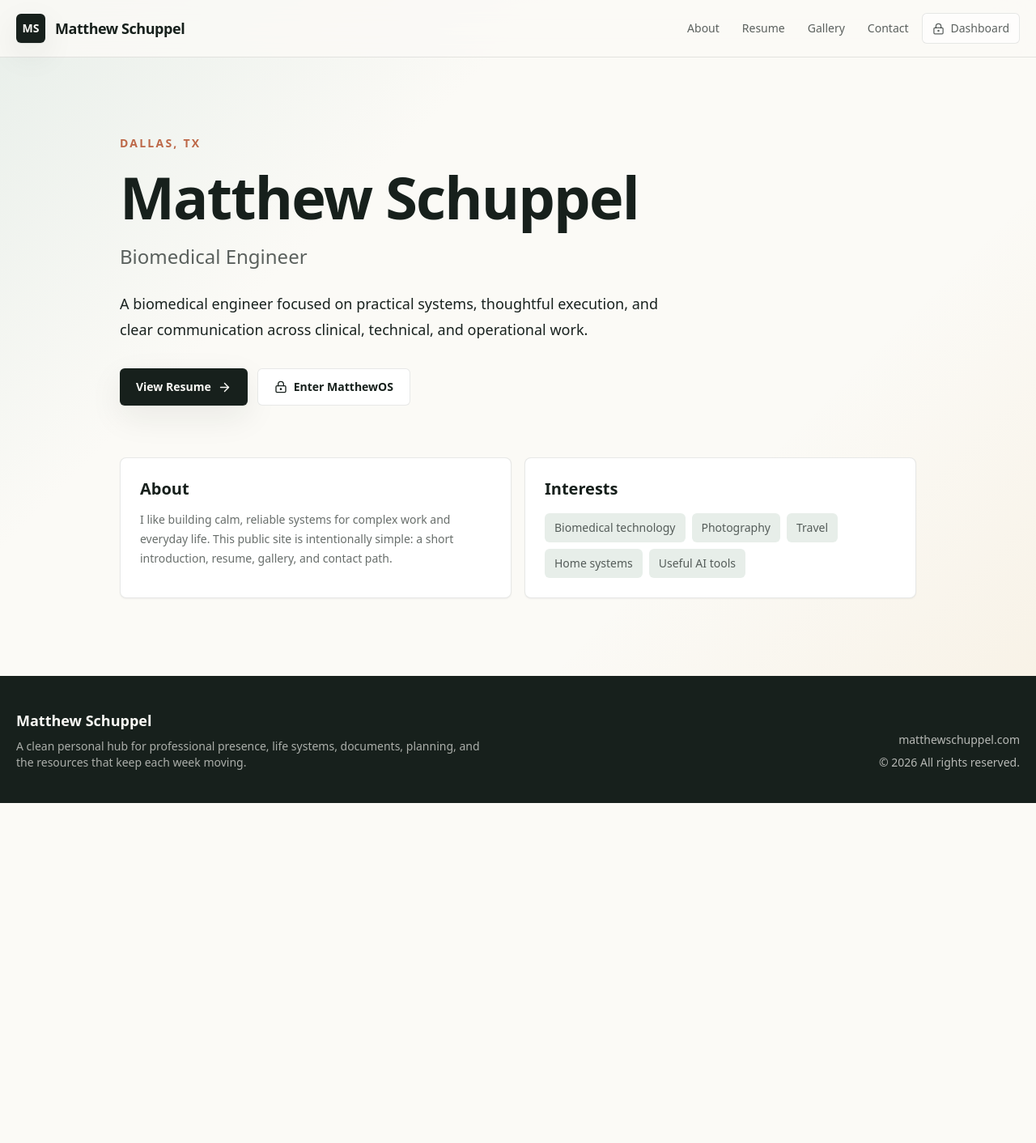
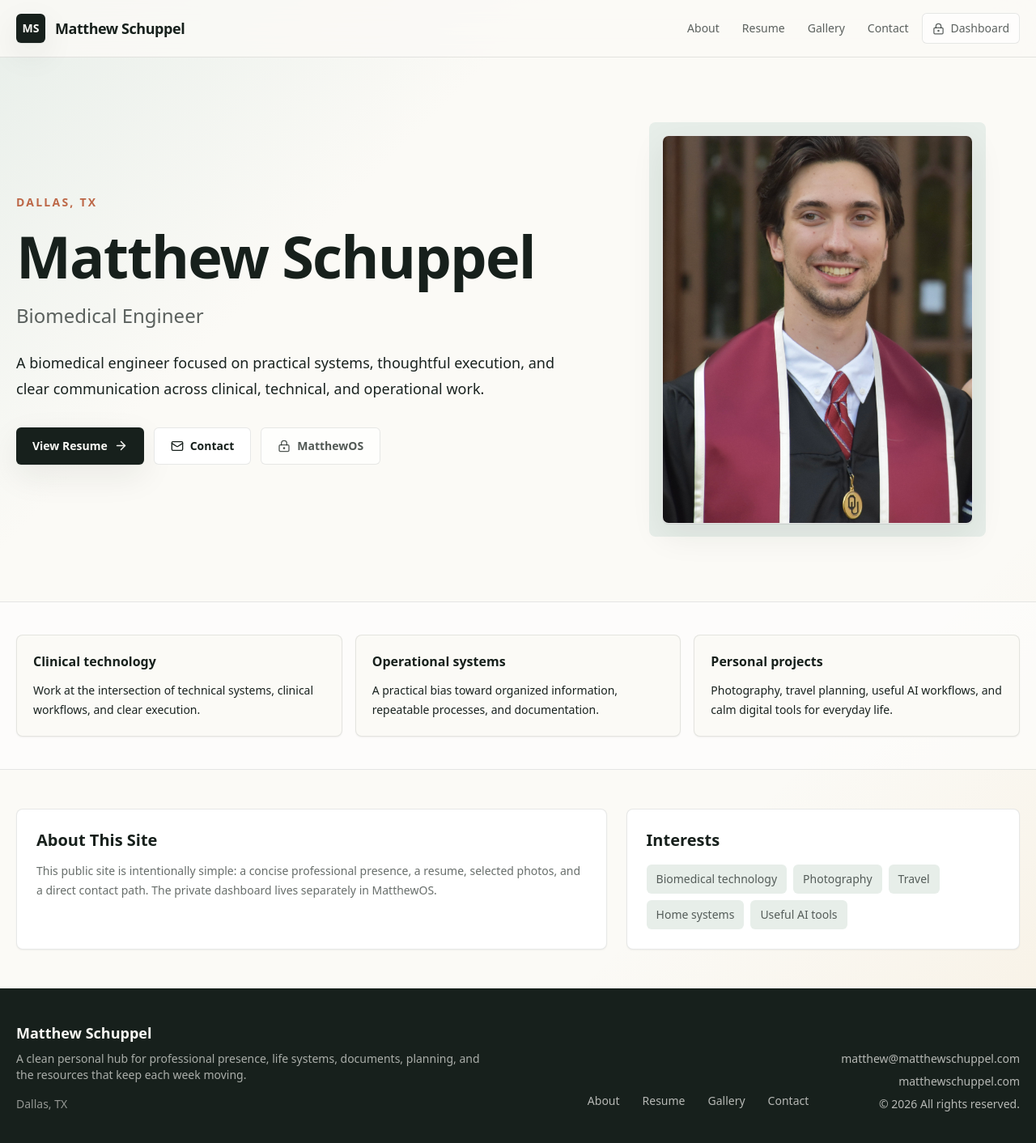
Before and after one commit to matthewschuppel/personal-website, a Next.js app: page / in a window 1280 px wide. Shown: the whole page at 81% size. Before the commit the page ends 992 px from the top, so only its background shows below. Built offline with nearby package versions, Linux system fonts and the light colour scheme; no server answers.

Commit message:
Polish public website presentation

```diff
--- a/app/contact/page.tsx
+++ b/app/contact/page.tsx
@@ -1,5 +1,5 @@
 import type { Metadata } from "next";
-import { ArrowUpRight, Mail, MapPin, Phone } from "lucide-react";
+import { ArrowUpRight, Mail, MapPin, MessageSquare, Phone } from "lucide-react";
 import { PageShell } from "@/components/PageShell";
 import { siteConfig } from "@/data/site";
 
@@ -13,6 +13,10 @@ export default function ContactPage() {
       <div className="grid gap-8 lg:grid-cols-[1fr_1fr]">
         <section className="surface rounded-lg p-6">
           <h2 className="text-xl font-semibold text-ink">Reach out</h2>
+          <p className="mt-3 text-sm leading-6 text-ink/62">
+            Email is the most reliable way to start a conversation. The form below opens your email
+            app with a draft instead of sending anything through a backend service.
+          </p>
           <div className="mt-6 space-y-4 text-ink/70">
             <p className="flex items-center gap-3">
               <Mail size={18} className="text-clay" aria-hidden="true" />
@@ -27,29 +31,35 @@ export default function ContactPage() {
               {siteConfig.location}
             </p>
           </div>
-          <form className="mt-8 grid gap-3" aria-label="Contact form placeholder">
+          <form
+            className="mt-8 grid gap-3"
+            aria-label="Contact form"
+            action={`mailto:${siteConfig.email}`}
+            method="post"
+            encType="text/plain"
+          >
             {/* Future email integration: connect this form to Resend, SendGrid, Mailgun, or a Cloudflare Worker email flow. */}
             <input
               className="rounded-md border border-ink/10 bg-white px-4 py-3 text-sm outline-none transition focus:border-clay focus:ring-4 focus:ring-clay/10"
               placeholder="Your name"
-              disabled
+              name="name"
             />
             <input
               className="rounded-md border border-ink/10 bg-white px-4 py-3 text-sm outline-none transition focus:border-clay focus:ring-4 focus:ring-clay/10"
               placeholder="Your email"
-              disabled
+              name="email"
             />
             <textarea
               className="min-h-28 rounded-md border border-ink/10 bg-white px-4 py-3 text-sm outline-none transition focus:border-clay focus:ring-4 focus:ring-clay/10"
-              placeholder="Message placeholder"
-              disabled
+              placeholder="Message"
+              name="message"
             />
             <button
-              type="button"
-              className="rounded-md bg-ink px-4 py-3 text-sm font-semibold text-paper opacity-70"
-              disabled
+              type="submit"
+              className="inline-flex items-center justify-center gap-2 rounded-md bg-ink px-4 py-3 text-sm font-semibold text-paper hover:-translate-y-0.5 hover:bg-moss"
             >
-              Form coming later
+              <MessageSquare size={16} aria-hidden="true" />
+              Open Email Draft
             </button>
           </form>
         </section>
--- a/app/globals.css
+++ b/app/globals.css
@@ -20,6 +20,10 @@ body {
   color: #19221f;
 }
 
+html {
+  scroll-behavior: smooth;
+}
+
 button,
 input,
 textarea {
@@ -37,6 +41,13 @@ a {
   text-decoration: none;
 }
 
+a,
+button {
+  transition-property: color, background-color, border-color, box-shadow, transform, opacity;
+  transition-duration: 180ms;
+  transition-timing-function: ease;
+}
+
 ::selection {
   background: #b96d4e;
   color: #fff;
--- a/app/layout.tsx
+++ b/app/layout.tsx
@@ -10,7 +10,32 @@ export const metadata: Metadata = {
     template: `%s | ${siteConfig.name}`
   },
   description: siteConfig.summary,
-  metadataBase: new URL(process.env.NEXT_PUBLIC_SITE_URL ?? "https://yourdomain.com")
+  metadataBase: new URL(process.env.NEXT_PUBLIC_SITE_URL ?? "https://matthewschuppel.com"),
+  icons: {
+    icon: "/icon.svg"
+  },
+  openGraph: {
+    title: siteConfig.name,
+    description: siteConfig.summary,
+    url: "https://matthewschuppel.com",
+    siteName: siteConfig.name,
+    images: [
+      {
+        url: "/images/matthew-portrait.jpg",
+        width: 1600,
+        height: 2132,
+        alt: "Matthew Schuppel"
+      }
+    ],
+    locale: "en_US",
+    type: "website"
+  },
+  twitter: {
+    card: "summary_large_image",
+    title: siteConfig.name,
+    description: siteConfig.summary,
+    images: ["/images/matthew-portrait.jpg"]
+  }
 };
 
 export default function RootLayout({
--- a/app/page.tsx
+++ b/app/page.tsx
@@ -1,18 +1,35 @@
+import Image from "next/image";
 import Link from "next/link";
-import { ArrowRight, LockKeyhole } from "lucide-react";
+import { ArrowRight, LockKeyhole, Mail } from "lucide-react";
 import { siteConfig } from "@/data/site";
 
 const interests = ["Biomedical technology", "Photography", "Travel", "Home systems", "Useful AI tools"];
 
+const focusAreas = [
+  {
+    title: "Clinical technology",
+    text: "Work at the intersection of technical systems, clinical workflows, and clear execution."
+  },
+  {
+    title: "Operational systems",
+    text: "A practical bias toward organized information, repeatable processes, and documentation."
+  },
+  {
+    title: "Personal projects",
+    text: "Photography, travel planning, useful AI workflows, and calm digital tools for everyday life."
+  }
+];
+
 export default function Home() {
   return (
-    <main className="mx-auto max-w-5xl px-5 py-16 sm:py-24">
-      <section className="max-w-3xl">
+    <main>
+      <section className="mx-auto grid max-w-7xl gap-10 px-5 py-16 sm:py-24 lg:grid-cols-[1.05fr_0.75fr] lg:items-center">
+        <div>
           <p className="text-sm font-semibold uppercase tracking-[0.16em] text-clay">{siteConfig.location}</p>
-        <h1 className="mt-5 text-5xl font-semibold tracking-tight text-ink sm:text-7xl">
+          <h1 className="mt-5 max-w-4xl text-5xl font-semibold tracking-tight text-ink sm:text-7xl">
             {siteConfig.name}
           </h1>
-        <p className="mt-5 text-2xl leading-9 text-ink/70">{siteConfig.title}</p>
+          <p className="mt-5 max-w-2xl text-2xl leading-9 text-ink/70">{siteConfig.title}</p>
           <p className="mt-6 max-w-2xl text-lg leading-8 text-ink/68">
             A biomedical engineer focused on practical systems, thoughtful execution, and clear
             communication across clinical, technical, and operational work.
@@ -20,27 +37,61 @@ export default function Home() {
           <div className="mt-8 flex flex-wrap gap-3">
             <Link
               href="/resume"
-            className="inline-flex items-center gap-2 rounded-md bg-ink px-5 py-3 text-sm font-semibold text-paper shadow-crisp transition hover:bg-moss"
+              className="inline-flex items-center gap-2 rounded-md bg-ink px-5 py-3 text-sm font-semibold text-paper shadow-crisp hover:-translate-y-0.5 hover:bg-moss"
             >
               View Resume
               <ArrowRight size={17} aria-hidden="true" />
             </Link>
             <Link
+              href="/contact"
+              className="inline-flex items-center gap-2 rounded-md border border-ink/10 bg-white px-5 py-3 text-sm font-semibold text-ink hover:-translate-y-0.5 hover:bg-mist"
+            >
+              <Mail size={16} aria-hidden="true" />
+              Contact
+            </Link>
+            <Link
               href="/dashboard"
-            className="inline-flex items-center gap-2 rounded-md border border-ink/10 bg-white px-5 py-3 text-sm font-semibold text-ink transition hover:bg-mist"
+              className="inline-flex items-center gap-2 rounded-md border border-ink/10 bg-white/70 px-5 py-3 text-sm font-semibold text-ink/75 hover:-translate-y-0.5 hover:bg-white"
             >
               <LockKeyhole size={16} aria-hidden="true" />
-            Enter MatthewOS
+              MatthewOS
             </Link>
+          </div>
+        </div>
+
+        <div className="relative mx-auto w-full max-w-sm">
+          <div className="absolute -inset-4 rounded-lg bg-mist" aria-hidden="true" />
+          <div className="relative overflow-hidden rounded-lg border border-ink/10 bg-white shadow-crisp">
+            <Image
+              src="/images/matthew-portrait.jpg"
+              alt="Matthew Schuppel"
+              width={900}
+              height={1200}
+              priority
+              className="aspect-[4/5] w-full object-cover"
+            />
+          </div>
         </div>
       </section>
 
-      <section className="mt-16 grid gap-4 sm:grid-cols-2">
+      <section className="border-y border-ink/10 bg-white/55">
+        <div className="mx-auto grid max-w-7xl gap-4 px-5 py-10 md:grid-cols-3">
+          {focusAreas.map((area) => (
+            <article key={area.title} className="rounded-lg border border-ink/10 bg-paper p-5 shadow-sm hover:-translate-y-0.5 hover:shadow-crisp">
+              <h2 className="font-semibold text-ink">{area.title}</h2>
+              <p className="mt-3 text-sm leading-6 text-ink/64">{area.text}</p>
+            </article>
+          ))}
+        </div>
+      </section>
+
+      <section className="mx-auto grid max-w-7xl gap-6 px-5 py-12 md:grid-cols-[1.2fr_0.8fr]">
         <article className="rounded-lg border border-ink/10 bg-white p-6 shadow-sm">
-          <h2 className="text-xl font-semibold text-ink">About</h2>
-          <p className="mt-3 text-sm leading-6 text-ink/65">
-            I like building calm, reliable systems for complex work and everyday life. This public
-            site is intentionally simple: a short introduction, resume, gallery, and contact path.
+          <h2 className="text-xl font-semibold text-ink">About This Site</h2>
+          <p className="mt-3 max-w-3xl text-sm leading-6 text-ink/65">
+            This public site is intentionally simple: a concise professional presence, a resume,
+            selected photos, and a direct contact path. The private dashboard lives separately in
+            MatthewOS.
           </p>
         </article>
         <article className="rounded-lg border border-ink/10 bg-white p-6 shadow-sm">
--- a/app/resume/page.tsx
+++ b/app/resume/page.tsx
@@ -10,24 +10,29 @@ export const metadata: Metadata = {
 export default function ResumePage() {
   return (
     <PageShell eyebrow="Resume" title="Experience, skills, education, and selected highlights.">
-      <div className="mb-8 flex flex-wrap gap-3">
+      <div className="grid gap-8 lg:grid-cols-[320px_1fr]">
+        <aside className="space-y-4 lg:sticky lg:top-28 lg:self-start">
+          <section className="surface rounded-lg p-6">
+            <h2 className="text-lg font-semibold text-ink">{siteConfig.name}</h2>
+            <p className="mt-2 text-sm font-medium text-clay">{siteConfig.title}</p>
+            <div className="mt-5 grid gap-3">
               <a
                 href="/Matthew-Schuppel-Resume.pdf"
-          className="inline-flex items-center gap-2 rounded-md bg-ink px-4 py-3 text-sm font-semibold text-paper transition hover:bg-moss"
+                className="inline-flex items-center justify-center gap-2 rounded-md bg-ink px-4 py-3 text-sm font-semibold text-paper hover:-translate-y-0.5 hover:bg-moss"
               >
                 <Download size={16} aria-hidden="true" />
-          Download Resume PDF
+                Download PDF
               </a>
               <a
                 href={`mailto:${siteConfig.email}`}
-          className="inline-flex items-center gap-2 rounded-md border border-ink/10 bg-white px-4 py-3 text-sm font-semibold text-ink transition hover:bg-mist"
+                className="inline-flex items-center justify-center gap-2 rounded-md border border-ink/10 bg-white px-4 py-3 text-sm font-semibold text-ink hover:-translate-y-0.5 hover:bg-mist"
               >
                 <Mail size={16} aria-hidden="true" />
                 Contact
               </a>
             </div>
-      <div className="grid gap-8 lg:grid-cols-[0.9fr_1.6fr]">
-        <aside className="space-y-4">
+          </section>
+
           <section className="surface rounded-lg p-6">
             <h2 className="text-lg font-semibold text-ink">Skills</h2>
             <div className="mt-4 flex flex-wrap gap-2">
@@ -38,6 +43,7 @@ export default function ResumePage() {
               ))}
             </div>
           </section>
+
           <section className="surface rounded-lg p-6">
             <h2 className="text-lg font-semibold text-ink">Education</h2>
             {resume.education.map((item) => (
@@ -49,30 +55,34 @@ export default function ResumePage() {
             ))}
           </section>
         </aside>
+
         <div className="space-y-6">
           <section className="surface rounded-lg p-6">
             <h2 className="text-lg font-semibold text-ink">Professional Highlights</h2>
-            <ul className="mt-4 space-y-3 text-ink/70">
+            <ul className="mt-4 grid gap-3 text-ink/70 md:grid-cols-2">
               {resume.highlights.map((highlight) => (
-                <li key={highlight} className="flex gap-3">
-                  <span className="mt-2 size-1.5 rounded-full bg-clay" />
-                  <span>{highlight}</span>
+                <li key={highlight} className="rounded-md bg-white/70 p-4 text-sm leading-6">
+                  {highlight}
                 </li>
               ))}
             </ul>
           </section>
+
           <section className="space-y-4">
             {resume.experience.map((item) => (
-              <article key={`${item.company}-${item.role}`} className="rounded-lg border border-ink/10 bg-white p-6 shadow-sm">
-                <div className="flex flex-col gap-1 sm:flex-row sm:items-baseline sm:justify-between">
+              <article key={`${item.company}-${item.role}`} className="rounded-lg border border-ink/10 bg-white p-6 shadow-sm hover:-translate-y-0.5 hover:shadow-crisp">
+                <div className="flex flex-col gap-2 border-b border-ink/10 pb-4 sm:flex-row sm:items-start sm:justify-between">
+                  <div>
                     <h2 className="text-xl font-semibold text-ink">{item.role}</h2>
-                  <p className="text-sm font-medium text-clay">{item.years}</p>
+                    <p className="mt-1 text-sm font-semibold text-ink/60">{item.company}</p>
                   </div>
-                <p className="mt-1 text-sm font-semibold text-ink/60">{item.company}</p>
+                  <p className="rounded-md bg-mist px-3 py-2 text-sm font-semibold text-ink/65">{item.years}</p>
+                </div>
                 <p className="mt-4 leading-7 text-ink/70">{item.description}</p>
               </article>
             ))}
           </section>
+
           <section className="surface rounded-lg p-6">
             <h2 className="text-lg font-semibold text-ink">Certifications & Focus Areas</h2>
             <div className="mt-4 grid gap-3 sm:grid-cols-2">
--- a/components/Footer.tsx
+++ b/components/Footer.tsx
@@ -1,14 +1,31 @@
+import Link from "next/link";
 import { siteConfig } from "@/data/site";
+
+const footerLinks = [
+  { label: "About", href: "/about" },
+  { label: "Resume", href: "/resume" },
+  { label: "Gallery", href: "/gallery" },
+  { label: "Contact", href: "/contact" }
+];
 
 export function Footer() {
   return (
     <footer className="border-t border-ink/10 bg-ink text-paper">
-      <div className="mx-auto grid max-w-7xl gap-8 px-5 py-10 text-sm sm:grid-cols-[1fr_auto] sm:items-end">
+      <div className="mx-auto grid max-w-7xl gap-8 px-5 py-10 text-sm lg:grid-cols-[1fr_auto_auto] lg:items-end">
         <div>
           <p className="text-lg font-semibold">{siteConfig.name}</p>
           <p className="mt-2 max-w-xl text-paper/65">{siteConfig.summary}</p>
+          <p className="mt-4 text-paper/55">{siteConfig.location}</p>
         </div>
-        <div className="space-y-2 text-paper/70 sm:text-right">
+        <nav className="flex flex-wrap gap-3 lg:justify-end">
+          {footerLinks.map((link) => (
+            <Link key={link.href} href={link.href} className="rounded-md px-2 py-1 font-medium text-paper/70 hover:bg-paper/10 hover:text-paper">
+              {link.label}
+            </Link>
+          ))}
+        </nav>
+        <div className="space-y-2 text-paper/70 lg:text-right">
+          <a href={`mailto:${siteConfig.email}`} className="block hover:text-paper">{siteConfig.email}</a>
           <p>{siteConfig.domain}</p>
           <p>© {new Date().getFullYear()} All rights reserved.</p>
         </div>
```
Also changed, not shown: public/icon.svg (added), public/images/matthew-portrait.jpg (added). Lines whose indentation alone changed are shown as unchanged.
